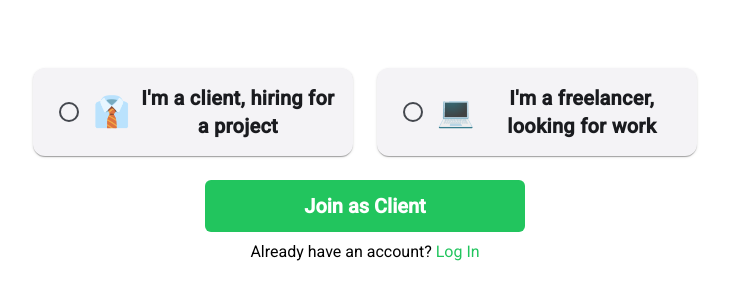
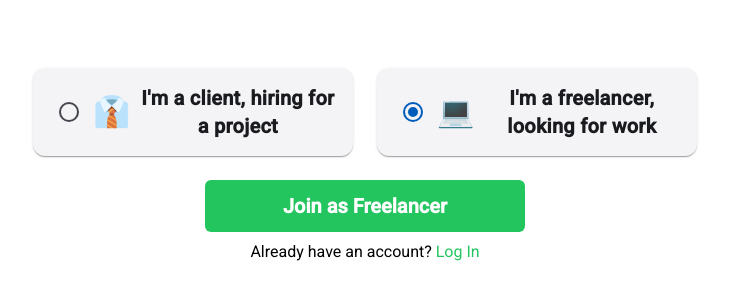
Before and after one commit to ionut1912/frelance-client, an Angular app: page / in a window 1280 px wide. Shown: the part 234-534 px from the top of the page, without its empty margins (275-1004 px from the left). Built offline with nearby package versions, Linux system fonts and the light colour scheme.

Commit message:
fix code

```diff
--- a/src/components/account-form/account-form.component.html
+++ b/src/components/account-form/account-form.component.html
@@ -1,22 +1,25 @@
 <div class="flex items-center justify-center min-h-screen p-4">
-  <mat-card class="w-full max-w-md p-6 shadow-lg">
-    <h2 class="text-2xl font-semibold mb-6 text-center">{{ mode === 'register' ? 'Sign Up' : 'Log In' }}</h2>
-
+  <mat-card class="w-full max-w-lg p-6 shadow-lg">
+    <h2 class="text-2xl font-semibold mb-6 text-center">
+      {{ mode === 'register' ? 'Sign Up' : 'Log In' }}
+    </h2>
     <form [formGroup]="form" (ngSubmit)="onSubmit()">
       <div *ngFor="let field of fields" class="mb-4">
         <mat-form-field appearance="fill" class="w-full">
           <mat-label>{{ field.label }}</mat-label>
           <input matInput [type]="field.type" [formControlName]="field.name" [placeholder]="field.placeholder" />
-          <mat-error *ngIf="form.get(field.name)?.hasError('required')">
+          <mat-error *ngIf="form.get(field.name)?.hasError('required') && (form.get(field.name)?.touched || form.get(field.name)?.dirty)">
             {{ field.label }} is required
           </mat-error>
-          <mat-error *ngIf="form.get(field.name)?.hasError('email')">
+          <mat-error *ngIf="form.get(field.name)?.hasError('email') && (form.get(field.name)?.touched || form.get(field.name)?.dirty)">
             Please enter a valid email
+          </mat-error>
+          <mat-error *ngIf="field.name === 'phoneNumber' && form.get(field.name)?.hasError('pattern') && (form.get(field.name)?.touched || form.get(field.name)?.dirty)">
+            Phone number must contain only digits
           </mat-error>
         </mat-form-field>
       </div>
-
-      <button class="w-full max-w-xs py-3 text-xl font-semibold text-white bg-green-500 rounded-md hover:bg-green-600 transition-colors">
+      <button type="submit" class="mx-auto block w-full max-w-xs py-3 text-xl font-semibold text-white bg-green-500 rounded-md hover:bg-green-600 transition-colors">
         {{ mode === 'register' ? 'Create Account' : 'Log In' }}
       </button>
     </form>
--- a/src/components/account-form/account-form.component.ts
+++ b/src/components/account-form/account-form.component.ts
@@ -1,48 +1,55 @@
 import { Component, OnInit, Input } from '@angular/core';
-import { FormBuilder, FormGroup, ReactiveFormsModule, Validators } from '@angular/forms';
-import { MatFormField, MatError, MatLabel } from '@angular/material/form-field';
-import { MatCard } from '@angular/material/card';
-import { MatInput } from '@angular/material/input';
+import { FormBuilder, FormGroup, Validators, ReactiveFormsModule } from '@angular/forms';
+import { MatFormFieldModule } from '@angular/material/form-field';
+import { MatCardModule } from '@angular/material/card';
+import { MatInputModule } from '@angular/material/input';
+import { MatError } from '@angular/material/form-field';
 import { CommonModule } from '@angular/common';
 
 @Component({
   selector: 'app-account-form',
+  standalone: true,
   imports: [
     ReactiveFormsModule,
-    MatFormField,
-    MatCard,
-    MatInput,
+    MatFormFieldModule,
+    MatCardModule,
+    MatInputModule,
     MatError,
-    MatLabel,
     CommonModule
   ],
   templateUrl: './account-form.component.html',
-  styleUrl: './account-form.component.scss'
+  styleUrls: ['./account-form.component.scss']
 })
 export class AccountFormComponent implements OnInit {
   @Input() mode: 'login' | 'register' = 'login';
-  @Input() fields: { name: string, label: string, type: string, placeholder: string }[] = [];
-  form: FormGroup = new FormGroup({});
+  @Input() fields: { name: string; label: string; type: string; placeholder: string }[] = [];
+
+  form!: FormGroup;
 
   constructor(private fb: FormBuilder) {}
 
   ngOnInit(): void {
     const controls: { [key: string]: any } = {};
+
     this.fields.forEach(field => {
-      controls[field.name] = [
-        '',
-        field.name === 'email'
-          ? [Validators.required, Validators.email]
-          : Validators.required
-      ];
+      if (field.name === 'email') {
+        controls[field.name] = ['', [Validators.required, Validators.email]];
+      } else if (field.name === 'phoneNumber') {
+        controls[field.name] = ['', [Validators.required, Validators.pattern('^[0-9]+$')]];
+      } else {
+        controls[field.name] = ['', Validators.required];
+      }
     });
+
     this.form = this.fb.group(controls);
   }
 
   onSubmit(): void {
     if (this.form.valid) {
-      console.log(this.form.value);
-      // Handle the submission logic (API call, etc.)
+      console.log('Form submitted:', this.form.value);
+    }
+    else {
+      console.warn('Form is invalid:', this.form.errors);
     }
   }
 }
--- a/src/components/join/join.component.html
+++ b/src/components/join/join.component.html
@@ -1,9 +1,9 @@
 <div class="flex flex-col items-center justify-center min-h-screen space-y-6">
-  <div class="flex items-center justify-center space-x-6">
-    <!-- Client Card -->
+  <mat-radio-group [(ngModel)]="role">
+    <div class="grid grid-cols-2 gap-6">
       <mat-card class="w-full max-w-xs p-4 shadow-lg">
         <div class="text-center">
-        <mat-radio-button (click)="toggleRole('client')" class="w-full text-center">
+          <mat-radio-button value="Client" class="w-full text-center">
             <div class="flex items-center justify-center space-x-2">
               <span class="text-3xl">👔</span>
               <span class="font-semibold text-xl">I'm a client, hiring for a project</span>
@@ -11,11 +11,9 @@
           </mat-radio-button>
         </div>
       </mat-card>
-
-    <!-- Freelancer Card -->
       <mat-card class="w-full max-w-xs p-4 shadow-lg">
         <div class="text-center">
-        <mat-radio-button (click)="toggleRole('freelancer')" class="w-full text-center">
+          <mat-radio-button value="Freelancer" class="w-full text-center">
             <div class="flex items-center justify-center space-x-2">
               <span class="text-3xl">💻</span>
               <span class="font-semibold text-xl">I'm a freelancer, looking for work</span>
@@ -24,13 +22,20 @@
         </div>
       </mat-card>
     </div>
+  </mat-radio-group>
 
   <div class="w-full max-w-xs flex flex-col items-center">
-    <button class="w-full py-3 text-xl font-semibold text-white bg-green-500 rounded-md hover:bg-green-600 transition-colors">
-      Join as {{ isClient ? 'Client' : 'Freelancer' }}
+    <button
+      [routerLink]="['/register']"
+      [state]="{ role: role }"
+      class="w-full py-3 text-xl font-semibold text-white bg-green-500 rounded-md hover:bg-green-600 transition-colors">
+      Join as {{ role }}
     </button>
+
     <div class="text-center mt-2">
-      <a routerLink="/login" class="text-black">Already have an account? <span class="text-green-500">Log In</span></a>
+      <a routerLink="/login" class="text-black">
+        Already have an account? <span class="text-green-500">Log In</span>
+      </a>
     </div>
   </div>
 </div>
--- a/src/components/join/join.component.ts
+++ b/src/components/join/join.component.ts
@@ -1,24 +1,21 @@
 import { Component } from '@angular/core';
-import {MatRadioButton} from '@angular/material/radio';
-import {FormsModule} from '@angular/forms';
-import {MatCard} from '@angular/material/card';
-import {RouterLink} from '@angular/router';
+import { FormsModule } from '@angular/forms';
+import { MatCard } from '@angular/material/card';
+import { RouterLink } from '@angular/router';
+import { MatRadioModule } from '@angular/material/radio';
 
 @Component({
   selector: 'app-join',
   templateUrl: './join.component.html',
   imports: [
     FormsModule,
-    MatRadioButton,
+    MatRadioModule,
     MatCard,
     RouterLink
   ],
-  styleUrls: ['./join.component.scss']
+  styleUrls: ['./join.component.scss'],
+  standalone: true
 })
 export class JoinComponent {
-  isClient: boolean = true;
-
-  toggleRole(role: string): void {
-    this.isClient = role === 'client';
-  }
+  role: 'Freelancer' | 'Client' = 'Freelancer';
 }
--- a/src/components/register/register.component.ts
+++ b/src/components/register/register.component.ts
@@ -1,4 +1,4 @@
-import { Component } from '@angular/core';
+import {Component, OnInit} from '@angular/core';
 import {AccountFormComponent} from '../account-form/account-form.component';
 
 @Component({
@@ -9,11 +9,20 @@ import {AccountFormComponent} from '../account-form/account-form.component';
   templateUrl: './register.component.html',
   styleUrl: './register.component.scss'
 })
-export class RegisterComponent {
+export class RegisterComponent implements  OnInit {
+  role: 'Freelancer' | 'Client' = 'Freelancer';
   registerFields = [
     { name: 'email', label: 'Email', type: 'email', placeholder: 'Enter your email' },
     { name: 'username', label: 'Username', type: 'text', placeholder: 'Enter your username' },
     { name: 'password', label: 'Password', type: 'password', placeholder: 'Enter your password' },
     { name: 'phoneNumber', label: 'Phone Number', type: 'tel', placeholder: 'Enter your phone number' }
   ];
+  constructor() {
+  }
+  ngOnInit(): void {
+    if (history.state && typeof history.state['role'] !== 'undefined') {
+      this.role = history.state['role'];
+    }
+    console.log(this.role)
+  }
 }
```
Lines whose indentation alone changed are shown as unchanged.
